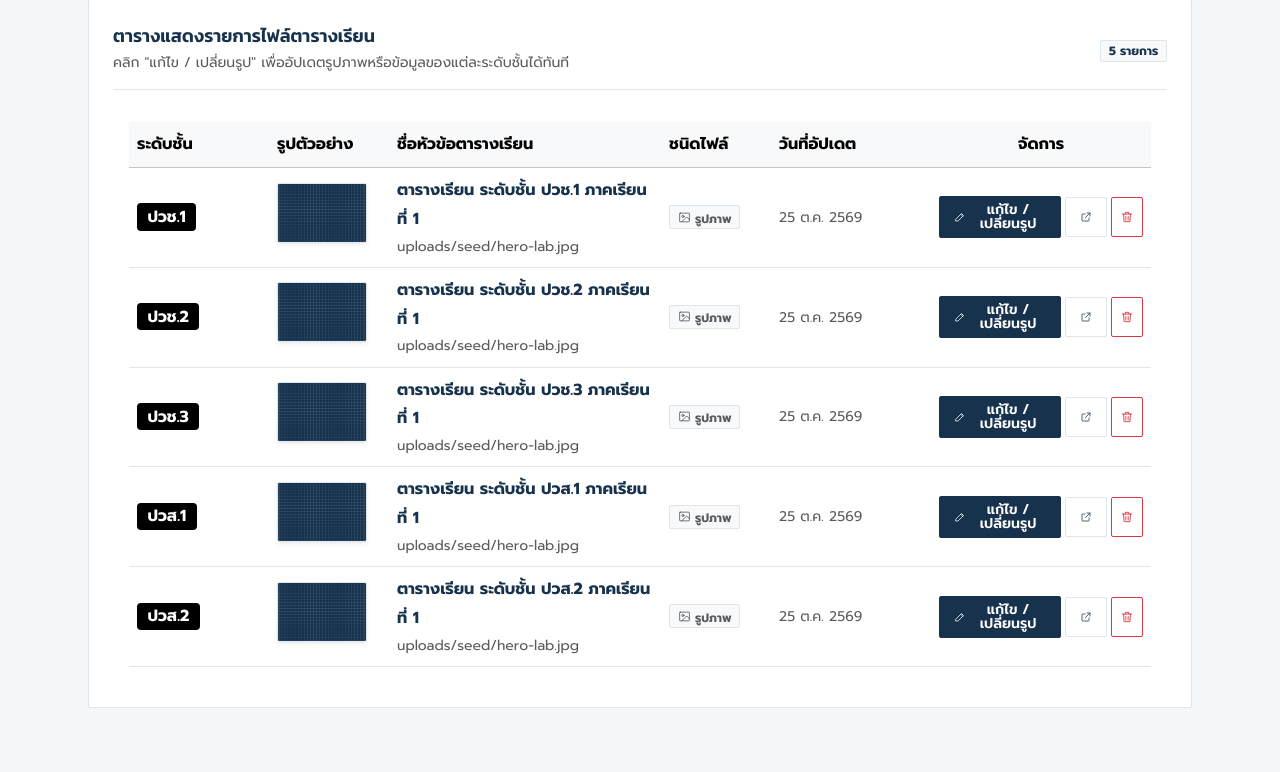
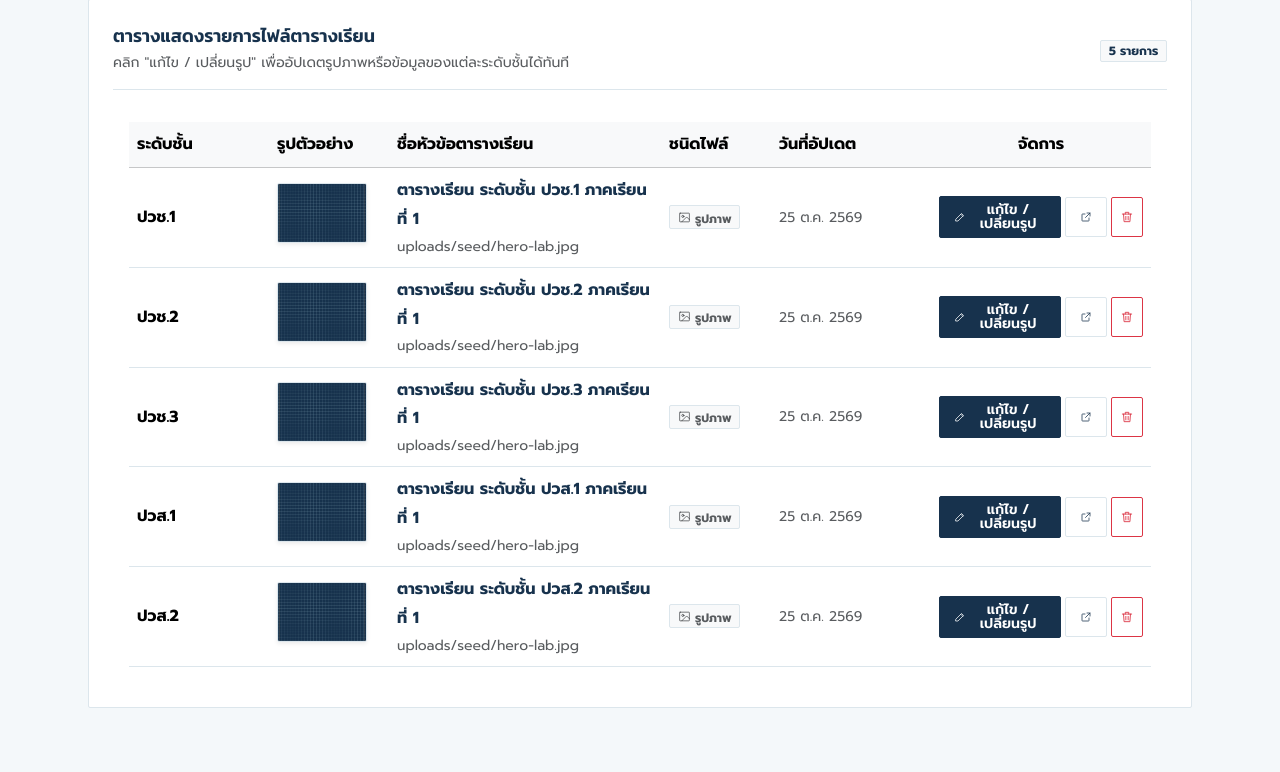
Before and after one commit to porchyy/web, a PHP site: page /web/admin/classes.php in a window 1280 px wide. Shown: the part 256-1028 px from the top of the page. Run offline with PHP 8.4, Linux system fonts and the light colour scheme; the visitor is signed in with stand-in values (Sample User, id 1); data that the repository does not hold is empty; some libraries are stand-ins or nearby versions.

Commit message:
style(admin): display grade level as plain black text without badge frame

```diff
--- a/admin/classes.php
+++ b/admin/classes.php
@@ -154,7 +154,7 @@ require_once __DIR__ . '/../includes/admin-header.php';
               ?>
               <tr>
                 <td>
-                  <span class="badge bg-dark text-white px-2.5 py-1.5 fs-6 fw-bold" style="background-color: #000000 !important; color: #ffffff !important; border-radius: 4px;"><?= e($grpName ?: '-') ?></span>
+                  <span class="fw-bold fs-6" style="color: #000000;"><?= e($grpName ?: '-') ?></span>
                 </td>
                 <td>
                   <?php if (!$isPdf && !empty($filePath)): ?>
```
